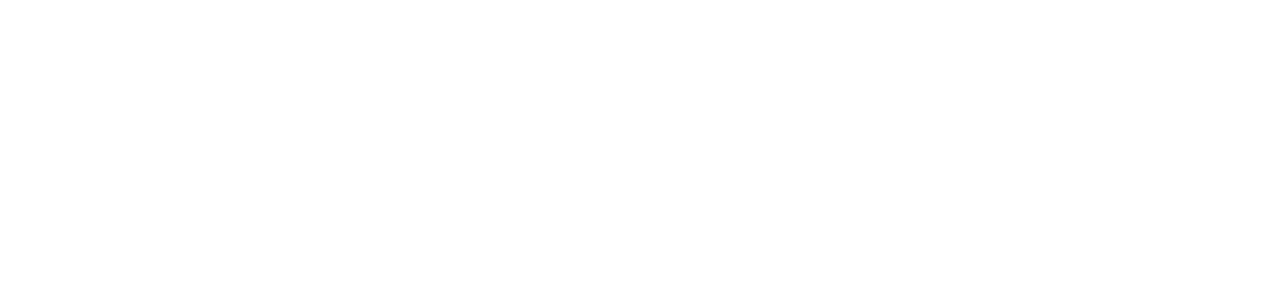
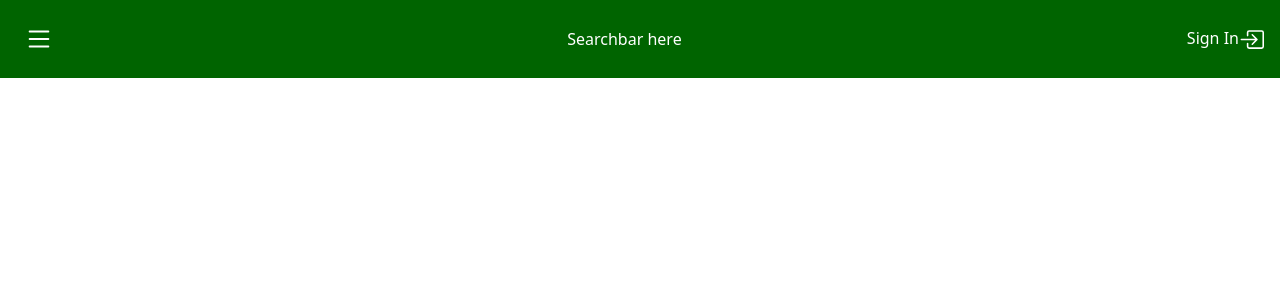
Before and after one commit to mihail-soltan/Healthy-Twist, a React (Create React App) app: page / in a window 1280 px wide. Shown: the top 300 px of the page. Built offline with nearby package versions, Linux system fonts and the light colour scheme.

Commit message:
navbar-component

```diff
--- a/package.json
+++ b/package.json
@@ -9,6 +9,7 @@
     "bootstrap": "^5.0.2",
     "react": "^17.0.2",
     "react-bootstrap": "^2.0.0-beta.4",
+    "react-bootstrap-icons": "^1.5.0",
     "react-dom": "^17.0.2",
     "react-icons": "^4.2.0",
     "react-router-dom": "^5.2.0",
--- a/src/App.js
+++ b/src/App.js
@@ -1,8 +1,10 @@
 import './App.css';
+import Navbar from "./Navbar";
 
 function App() {
   return (
     <div className="App">
+      <Navbar/>
     </div>
   );
 }
--- /dev/null
+++ b/src/Navbar.css
@@ -0,0 +1,9 @@
+.navbar{
+    background-color: darkgreen;
+}
+.nav-link {
+    color: white;
+}
+.nav-link:hover {
+    color: grey;
+}
--- /dev/null
+++ b/src/Navbar.js
@@ -0,0 +1,28 @@
+import Nav from 'react-bootstrap/Nav';
+import { BoxArrowInRight, List } from 'react-bootstrap-icons';
+import 'bootstrap/dist/css/bootstrap.min.css';
+import "./Navbar.css";
+
+export default function Navbar() {
+
+    return (
+            <Nav className="navbar">
+                <Nav.Item className="hamburgerMenu">
+                    <Nav.Link className="nav-link">
+                        <List className="m-2" size={30}/>
+                    </Nav.Link>
+                </Nav.Item>
+
+                <Nav.Item>
+                    <Nav.Link className="nav-link" >Searchbar here</Nav.Link>
+                </Nav.Item>
+
+                <Nav.Item>
+                    <Nav.Link className="nav-link">
+                        Sign In
+                        <BoxArrowInRight size={25}/>
+                    </Nav.Link>
+                </Nav.Item>
+            </Nav>
+    )
+}
```
Also changed, not shown: 1 other file (tests, documents, lock files or other folders).
